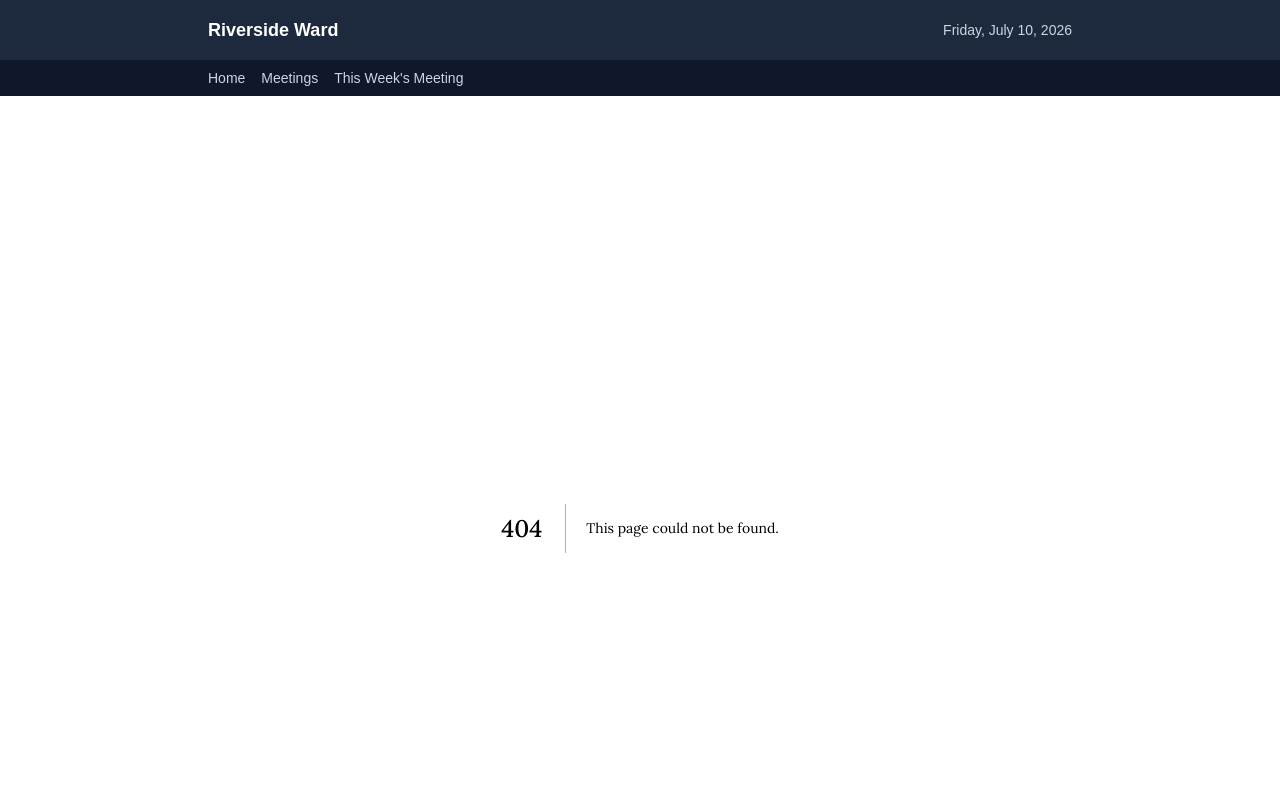
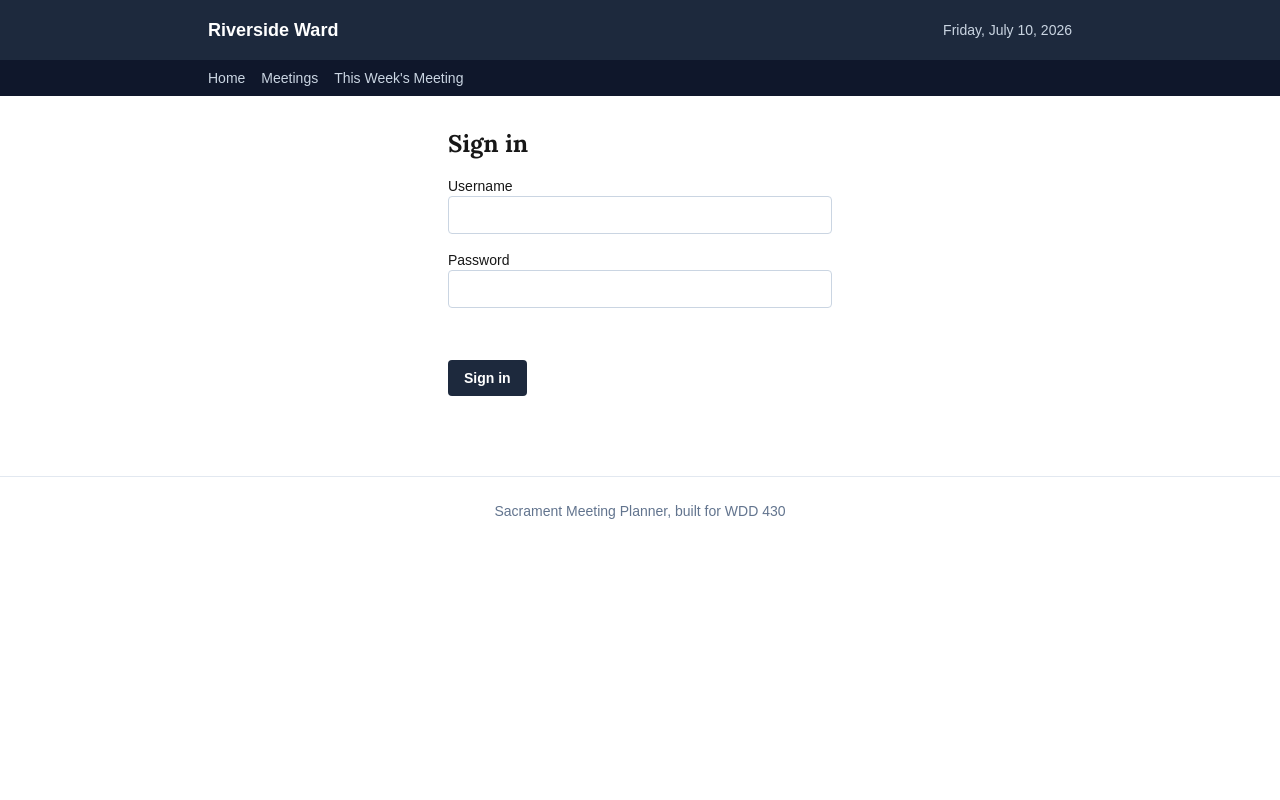
Before and after one commit to internick2017/sacrament-meetings, a Next.js app: page /login in a window 1280 px wide. Before the commit this address had no page. Shown: the top 800 px of the page. Built offline with nearby package versions, Linux system fonts and the light colour scheme; no server answers.

Commit message:
Add login page and sign-in Server Action

```diff
--- /dev/null
+++ b/app/login/page.tsx
@@ -0,0 +1,47 @@
+'use client';
+
+import { useActionState } from 'react';
+import { useSearchParams } from 'next/navigation';
+import { loginAction, type LoginFormState } from '@/lib/auth-actions';
+
+const initialState: LoginFormState = {};
+
+const inputClass =
+  'w-full rounded border border-slate-300 px-3 py-2 text-sm focus:border-slate-500 focus:outline-none focus:ring-2 focus:ring-slate-400';
+
+export default function LoginPage() {
+  const searchParams = useSearchParams();
+  const callbackUrl = searchParams.get('callbackUrl') ?? '/meetings';
+  const [state, formAction, isPending] = useActionState(loginAction, initialState);
+
+  return (
+    <div className="mx-auto max-w-sm">
+      <h1 className="mb-4 text-2xl font-bold">Sign in</h1>
+      <form action={formAction} className="space-y-4">
+        <input type="hidden" name="callbackUrl" value={callbackUrl} />
+        <div>
+          <label htmlFor="username" className="block text-sm font-medium">
+            Username
+          </label>
+          <input id="username" name="username" type="text" required className={inputClass} />
+        </div>
+        <div>
+          <label htmlFor="password" className="block text-sm font-medium">
+            Password
+          </label>
+          <input id="password" name="password" type="password" required className={inputClass} />
+        </div>
+        <p role="alert" aria-live="polite" className="min-h-5 text-sm text-red-600">
+          {state.error}
+        </p>
+        <button
+          type="submit"
+          disabled={isPending}
+          className="rounded bg-slate-800 px-4 py-2 text-sm font-semibold text-white hover:bg-slate-700 disabled:opacity-50"
+        >
+          {isPending ? 'Signing in…' : 'Sign in'}
+        </button>
+      </form>
+    </div>
+  );
+}
--- /dev/null
+++ b/lib/auth-actions.ts
@@ -0,0 +1,44 @@
+'use server';
+
+import { AuthError } from 'next-auth';
+import { signIn, signOut } from './auth';
+
+export interface LoginFormState {
+  error?: string;
+}
+
+// Only allow redirecting back to a same-app relative path. formData's
+// callbackUrl is client-controlled, so a bare string would let a crafted
+// login link redirect somewhere off-site after a successful sign-in.
+function safeCallbackUrl(value: FormDataEntryValue | null): string {
+  if (typeof value === 'string' && value.startsWith('/') && !value.startsWith('//')) {
+    return value;
+  }
+  return '/meetings';
+}
+
+export async function loginAction(
+  _prevState: LoginFormState,
+  formData: FormData
+): Promise<LoginFormState> {
+  try {
+    await signIn('credentials', {
+      username: formData.get('username'),
+      password: formData.get('password'),
+      redirectTo: safeCallbackUrl(formData.get('callbackUrl')),
+    });
+    return {};
+  } catch (error) {
+    // signIn() throws a special redirect error internally on success — only
+    // treat actual AuthError instances as a failed login, and let anything
+    // else (like that redirect) propagate.
+    if (error instanceof AuthError) {
+      return { error: 'Invalid username or password.' };
+    }
+    throw error;
+  }
+}
+
+export async function signOutAction(): Promise<void> {
+  await signOut({ redirectTo: '/meetings' });
+}
```
